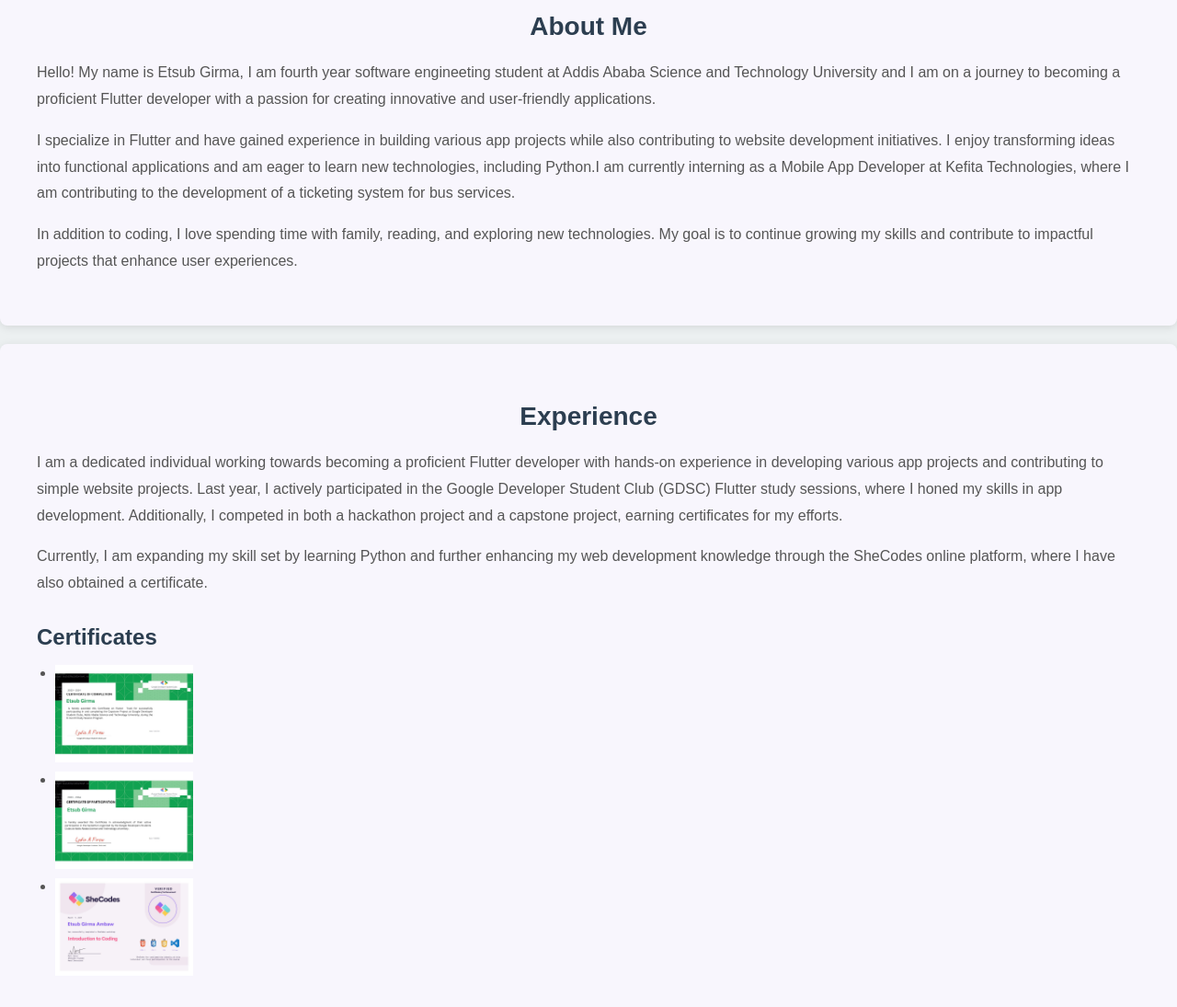
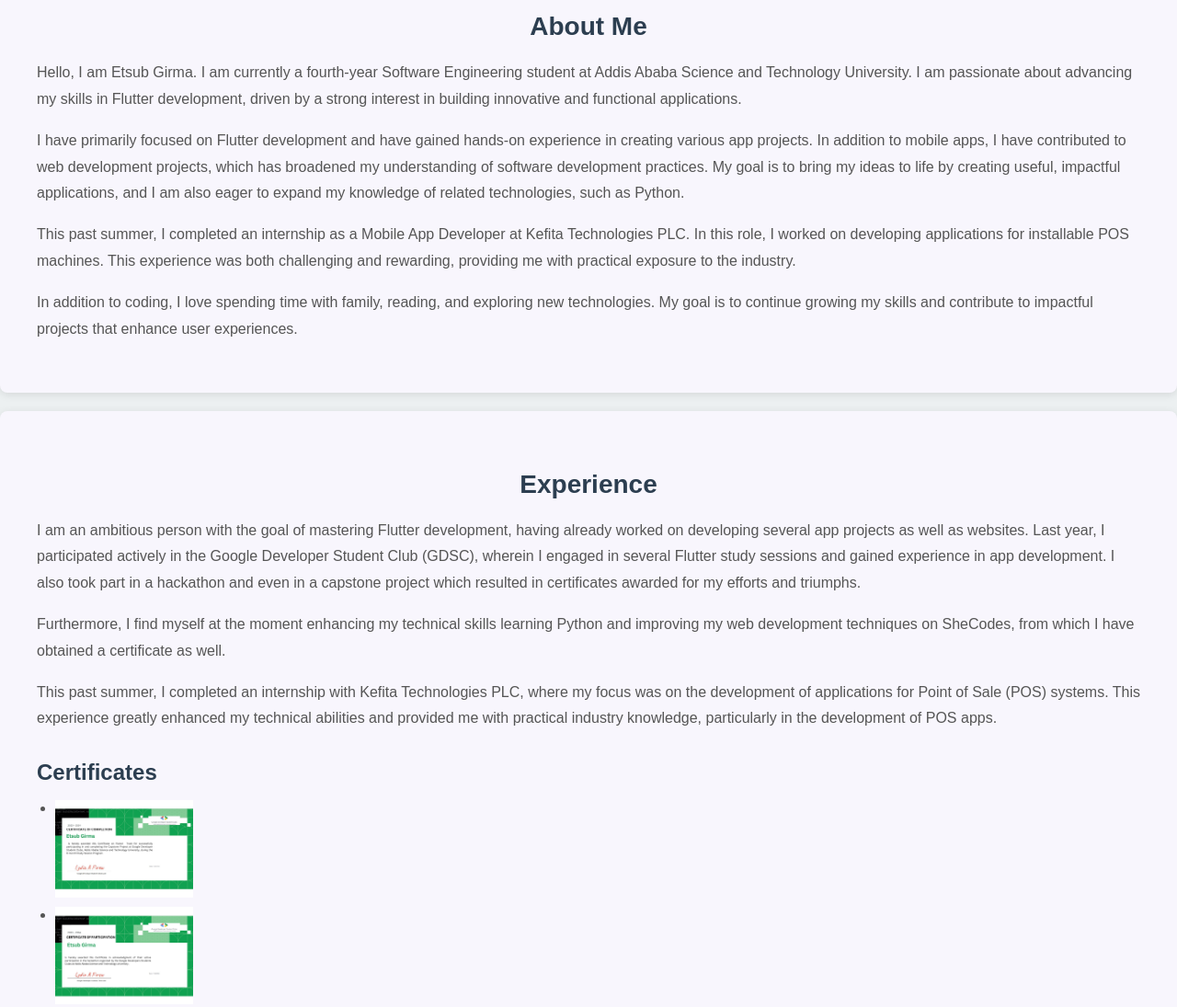
Before and after one commit to etsuamb/portfolio, a plain HTML site: page index.html in a window 1280 px wide. Shown: the part 440-1535 px from the top of the page at 92% size. Drawn offline with Linux system fonts and the light colour scheme.

Commit message:
added-certifiate and improved texts

```diff
--- a/index.html
+++ b/index.html
@@ -23,8 +23,11 @@
 
     <section id="about" class="about-section">
         <h1>About Me</h1>
-        <p>Hello! My name is Etsub Girma, I am fourth year software engineeting student at Addis Ababa Science and Technology University and I am on a journey to becoming a proficient Flutter developer with a passion for creating innovative and user-friendly applications.</p>
-        <p>I specialize in Flutter and have gained experience in building various app projects while also contributing to website development initiatives. I enjoy transforming ideas into functional applications and am eager to learn new technologies, including Python.I am currently interning as a Mobile App Developer at Kefita Technologies, where I am contributing to the development of a ticketing system for bus services.
+        <p>Hello, I am Etsub Girma. I am currently a fourth-year Software Engineering student at Addis Ababa Science and Technology University. I am passionate about advancing my skills in Flutter development, driven by a strong interest in building innovative and functional applications.</p>
+
+        <p>I have primarily focused on Flutter development and have gained hands-on experience in creating various app projects. In addition to mobile apps, I have contributed to web development projects, which has broadened my understanding of software development practices. My goal is to bring my ideas to life by creating useful, impactful applications, and I am also eager to expand my knowledge of related technologies, such as Python.</p>
+
+        <p>This past summer, I completed an internship as a Mobile App Developer at Kefita Technologies PLC. In this role, I worked on developing applications for installable POS machines. This experience was both challenging and rewarding, providing me with practical exposure to the industry.</p>
 
 </p>
         <p>In addition to coding, I love spending time with family, reading, and exploring new technologies. My goal is to continue growing my skills and contribute to impactful projects that enhance user experiences. </p>
@@ -32,14 +35,18 @@
 
     <section id="experience" class="experience-section">
         <h1>Experience</h1>
-        <p>I am a dedicated individual working towards becoming a proficient Flutter developer with hands-on experience in developing various app projects and contributing to simple website projects. Last year, I actively participated in the Google Developer Student Club (GDSC) Flutter study sessions, where I honed my skills in app development. Additionally, I competed in both a hackathon project and a capstone project, earning certificates for my efforts.</p>
-        <p>Currently, I am expanding my skill set by learning Python and further enhancing my web development knowledge through the SheCodes online platform, where I have also obtained a certificate.</p>
+        <p>I am an ambitious person with the goal of mastering Flutter development, having already worked on developing several app projects as well as websites. Last year, I participated actively in the Google Developer Student Club (GDSC), wherein I engaged in several Flutter study sessions and gained experience in app development. I also took part in a hackathon and even in a capstone project which resulted in certificates awarded for my efforts and triumphs.</p>
+
+<p>Furthermore, I find myself at the moment enhancing my technical skills learning Python and improving my web development techniques on SheCodes, from which I have obtained a certificate as well.</p>
+
+<p>This past summer, I completed an internship with Kefita Technologies PLC, where my focus was on the development of applications for Point of Sale (POS) systems. This experience greatly enhanced my technical abilities and provided me with practical industry knowledge, particularly in the development of POS apps.</p>
 
         <h2>Certificates</h2>
         <ul>
             <li><img src="Images/capstone-certificate.jpg" alt="GDSC Capstone Project Certificate" class="cert-image"></li>
             <li><img src="Images\hackatone-certificate.jpg" alt="SheCodes Certificate" class="cert-image"></li>
             <li><img src="Images\shecodes.jpg" alt="SheCodes Certificate" class="cert-image"></li>
+            <li><img src="Images\advanced-certificate.jpg" alt="SheCodes Certificate" class="cert-image"></li>
         </ul>
     </section>
 
@@ -48,7 +55,7 @@
     <h2>Below are a selection of projects from my diverse projects that exemplify my skills and expertise</h2>
     <div class="project-category">
         <h2>Flutter UI'S</h2>
-        <div class="space"></div> <!-- Added line space -->
+        <div class="space"></div>
 
         <div class="project">
             <h3>Flutter Booking Page</h3>
```
Also changed, not shown: Images/advanced-certificate.jpg (added), Images/photo.jpg (added).
